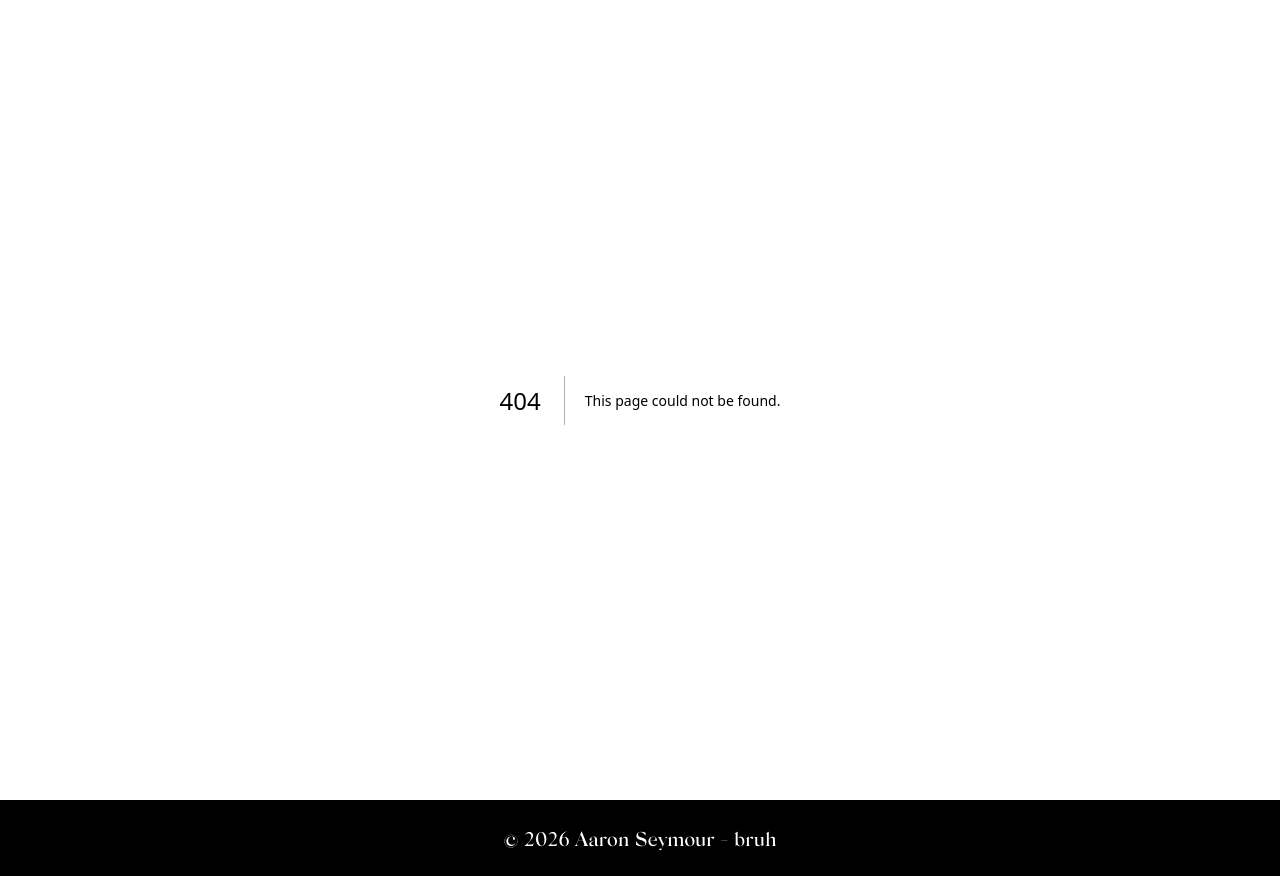
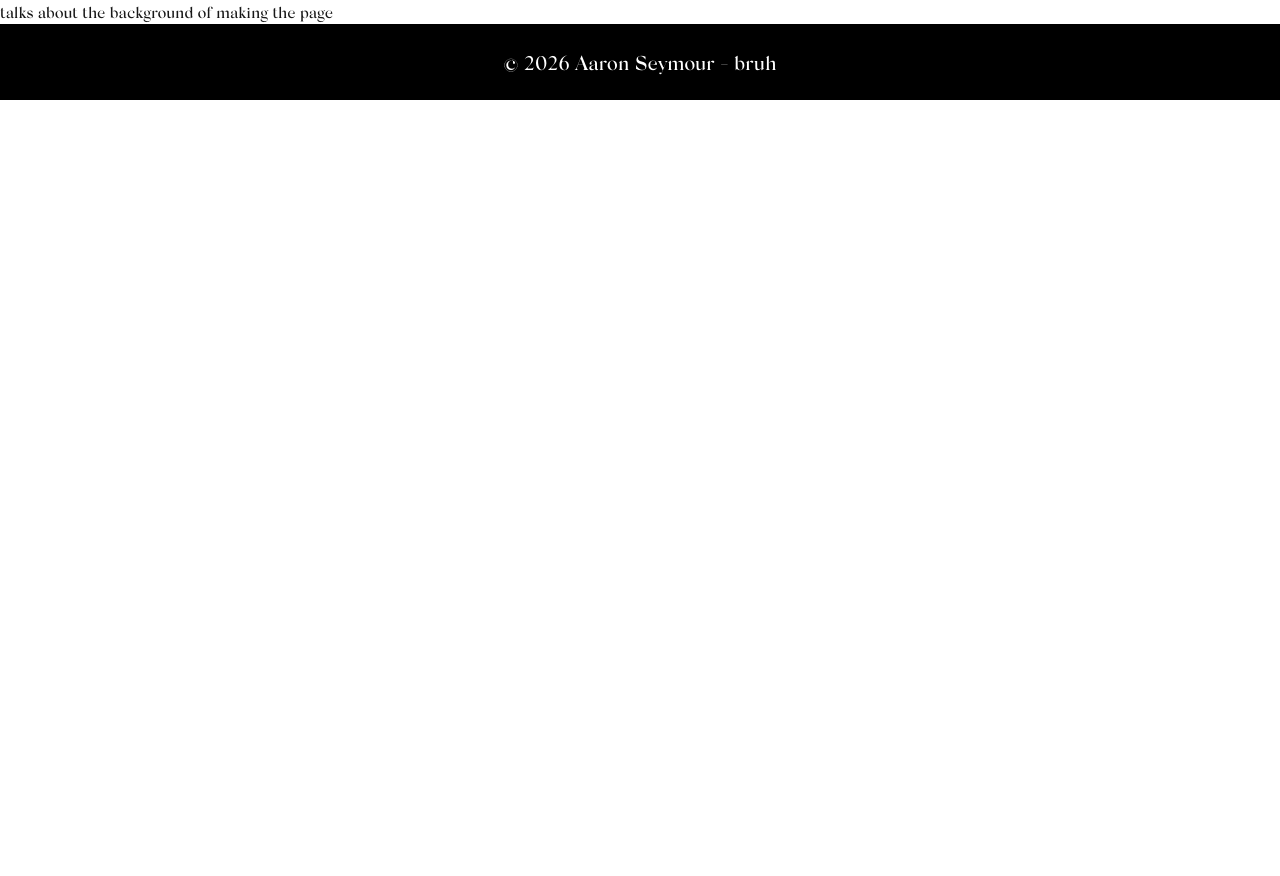
Before and after one commit to Haruni26/junkanoo-site, a Next.js app: page /about in a window 1280 px wide. Before the commit this address had no page. After the commit the page ends 800 px from the top, so only its background shows below. Built offline with nearby package versions, Linux system fonts and the light colour scheme.

Commit message:
implemented multiple pages for different sections for the page

```diff
--- /dev/null
+++ b/app/about/page.tsx
@@ -0,0 +1,3 @@
+export default function About() {
+  return <p>talks about the background of making the page</p>;
+}
--- /dev/null
+++ b/app/gallery/page.tsx
@@ -0,0 +1,3 @@
+export default function Gallery() {
+  return <p>just pictures of the different years</p>;
+}
--- /dev/null
+++ b/app/history/page.tsx
@@ -0,0 +1,3 @@
+export default function History() {
+  return <p>the history and process of Junkanoo</p>;
+}
```
